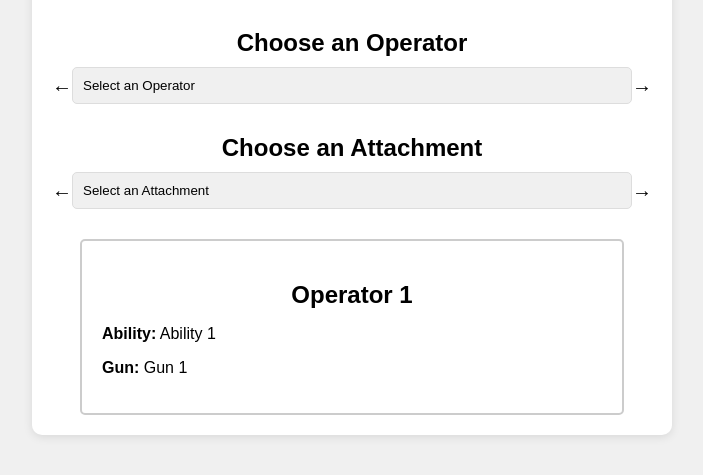
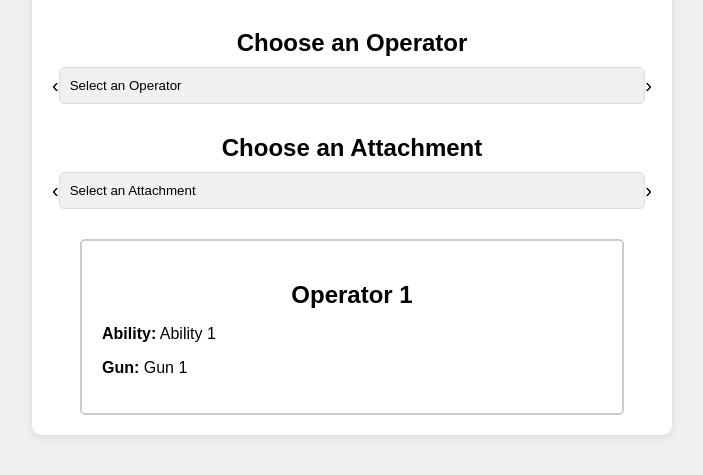
Before and after one commit to TactixMinecraft/r6irl, a plain HTML site: page index.html in a window 1280 px wide. Shown: the part 79-554 px from the top of the page, without its empty margins (288-991 px from the left). Drawn offline with Linux system fonts and the light colour scheme.

Commit message:
Update index.html

```diff
--- a/index.html
+++ b/index.html
@@ -13,24 +13,30 @@
     <div class="selector">
       <h2>Choose an Operator</h2>
       <div class="arrow-nav">
-        <span class="arrow" id="prevOperator">&#8592;</span>
+        <div class="arrow" id="prevOperator">&#8249;</div>
         <select id="operators">
           <option value="none" disabled selected>Select an Operator</option>
           <!-- Add operator options here later -->
         </select>
-        <span class="arrow" id="nextOperator">&#8594;</span>
+        <div class="arrow" id="nextOperator">&#8250;</div>
+      </div>
+      <div class="progress">
+        <div class="indicator" id="operatorIndicator"></div>
       </div>
     </div>
 
     <div class="selector">
       <h2>Choose an Attachment</h2>
       <div class="arrow-nav">
-        <span class="arrow" id="prevAttachment">&#8592;</span>
+        <div class="arrow" id="prevAttachment">&#8249;</div>
         <select id="attachments">
           <option value="none" disabled selected>Select an Attachment</option>
           <!-- Add attachment options here later -->
         </select>
-        <span class="arrow" id="nextAttachment">&#8594;</span>
+        <div class="arrow" id="nextAttachment">&#8250;</div>
+      </div>
+      <div class="progress">
+        <div class="indicator" id="attachmentIndicator"></div>
       </div>
     </div>
 
```
